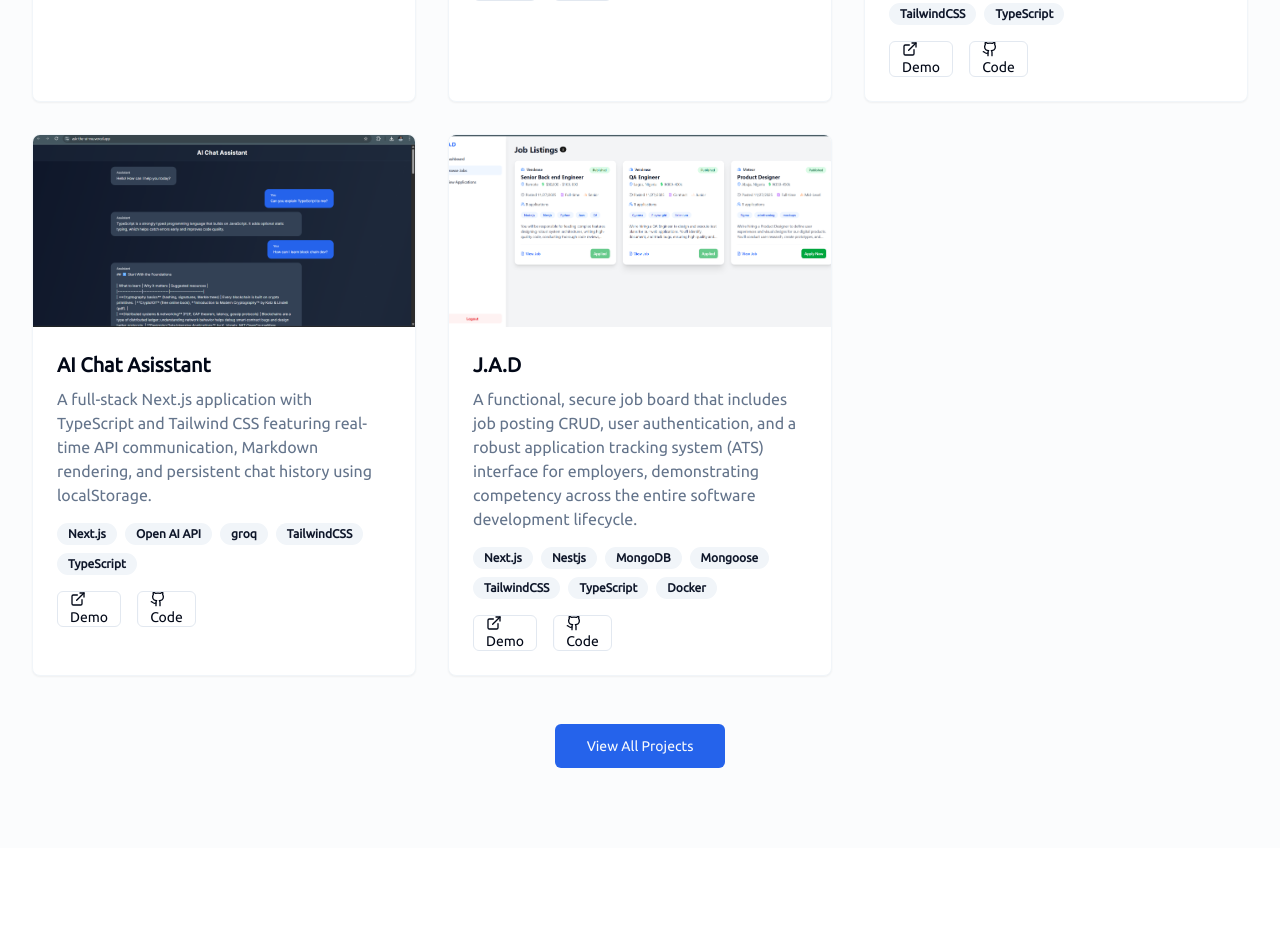
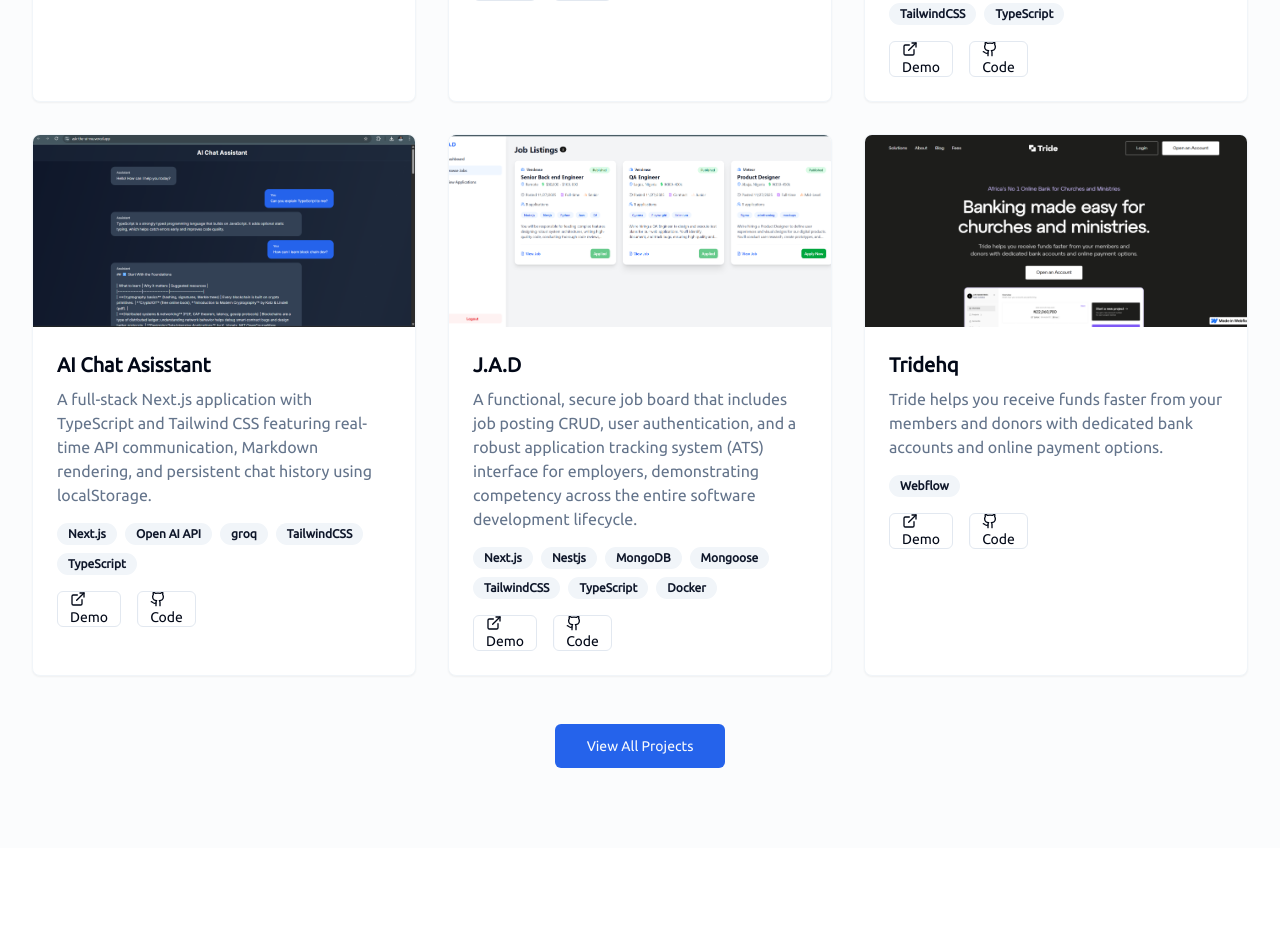
Before and after one commit to Oluwaniphise/My-Portfolio, a Next.js app: page / in a window 1280 px wide. Shown: the part 3100-4029 px from the top of the page. Built offline with nearby package versions, Linux system fonts and the light colour scheme.

Commit message:
feat: add Tridehq project with demo and GitHub links

```diff
--- a/components/projects.tsx
+++ b/components/projects.tsx
@@ -75,6 +75,15 @@ export default function Projects() {
       ],
       demoLink: "https://job-board-front-end-rho.vercel.app/",
       githubLink: "https://github.com/Oluwaniphise/job-board-api",
+    },
+    {
+      title: "Tridehq",
+      description:
+        "Tride helps you receive funds faster from your members and donors with dedicated bank accounts and online payment options.",
+      image: "/tride.png",
+      tags: ["Webflow"],
+      demoLink: "https://tridehq.webflow.io/",
+      githubLink: "#",
     },
   ];
 
```
Also changed, not shown: public/tride.png (added).
